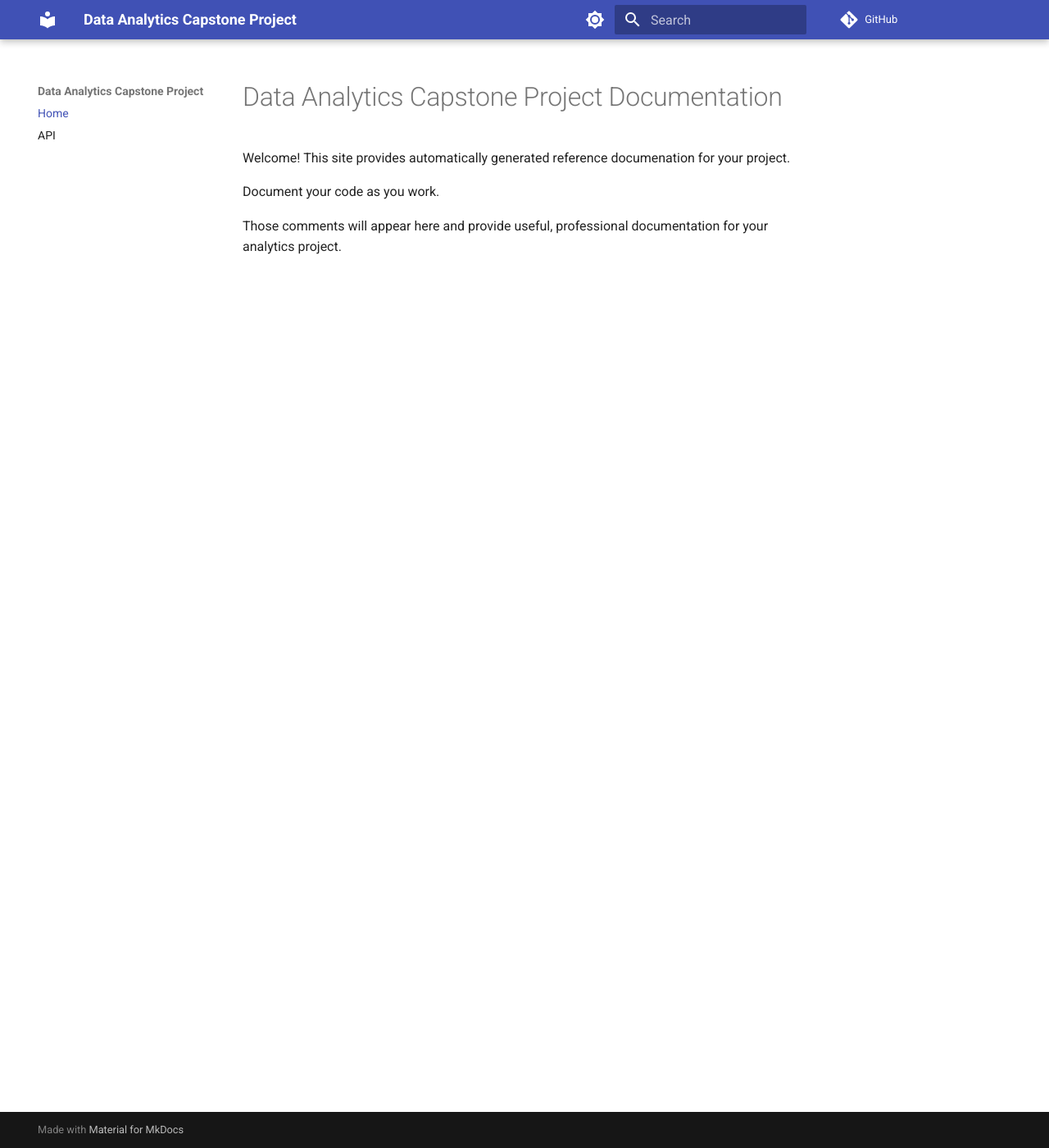
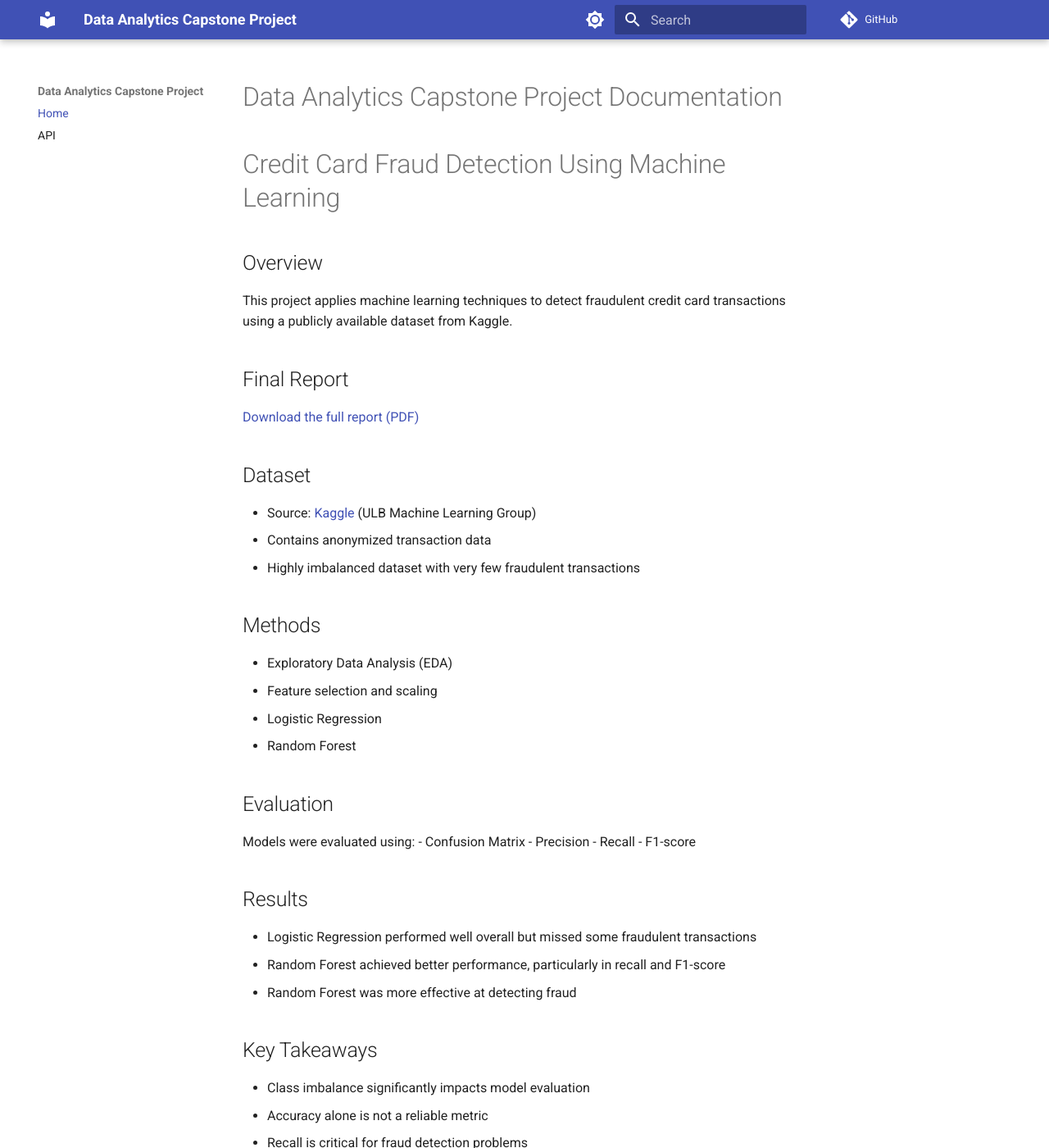
Before and after one commit to james-0177/data-analytics-capstone, an MkDocs documentation site: the page built from docs/index.md, in a window 1280 px wide and 1400 px high. Shown: the whole window at 82% size. Built offline with MkDocs 1.6.1 and Material for MkDocs 9.7.7, drawn with Linux system fonts in a browser that asks for light colours; comment, search, counter and statistics services are not loaded; some of the changed text lies outside the part shown.

Commit message:
Update index.md

```diff
--- a/docs/index.md
+++ b/docs/index.md
@@ -1,7 +1,46 @@
 # Data Analytics Capstone Project Documentation
 
-Welcome! This site provides automatically generated reference documenation for your project.
+# Credit Card Fraud Detection Using Machine Learning
 
-Document your code as you work.
+## Overview
+This project applies machine learning techniques to detect fraudulent credit card transactions using a publicly available dataset from Kaggle.
 
-Those comments will appear here and provide useful, professional documentation for your analytics project.
+## Final Report
+
+[Download the full report (PDF)](./docs/credit-card-fraud-detection-report.pdf)
+
+## Dataset
+- Source: [Kaggle](https://www.kaggle.com/datasets/mlg-ulb/creditcardfraud) (ULB Machine Learning Group)
+- Contains anonymized transaction data
+- Highly imbalanced dataset with very few fraudulent transactions
+
+## Methods
+- Exploratory Data Analysis (EDA)
+- Feature selection and scaling
+- Logistic Regression
+- Random Forest
+
+## Evaluation
+Models were evaluated using:
+- Confusion Matrix
+- Precision
+- Recall
+- F1-score
+
+## Results
+- Logistic Regression performed well overall but missed some fraudulent transactions
+- Random Forest achieved better performance, particularly in recall and F1-score
+- Random Forest was more effective at detecting fraud
+
+## Key Takeaways
+- Class imbalance significantly impacts model evaluation
+- Accuracy alone is not a reliable metric
+- Recall is critical for fraud detection problems
+
+## Repository Structure
+- [`eda.ipynb`](./notebooks/eda.ipynb) – Data analysis and modeling
+- [`capstone.png`](./docs/images/capstone.png) – Model comparison results
+- [LaTeX report](./docs/credit-card-fraud-detection-report.pdf) – Final project report
+
+## Author
+James D. Pinkston
```
